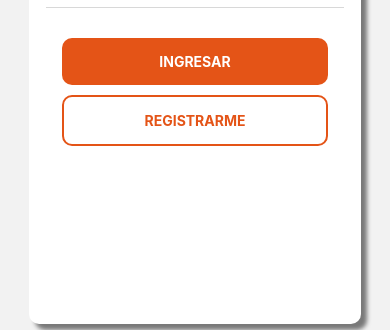
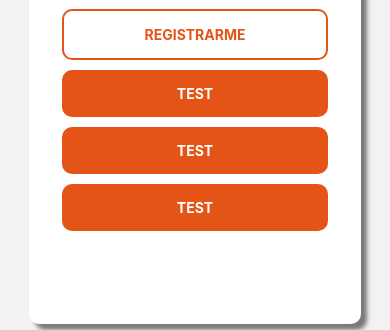
Before and after one commit to leoburgosequi/APPCLIENTESMOVIL, a React Native app: screen /Login in a window 390 px wide. Shown: the part 427-757 px from the top of the page. Built offline with nearby package versions, Linux system fonts and the light colour scheme.

Commit message:
Agregando async y storage functions

```diff
--- a/app/screens/LoginScreen.js
+++ b/app/screens/LoginScreen.js
@@ -1,6 +1,8 @@
 import { Alert, Button, Image, ImageBackground, Keyboard, Text, TextInput, TouchableOpacity, TouchableWithoutFeedback, View } from 'react-native';
 import React, { useContext, useEffect, useState } from 'react';
+import { deleteItem, getItem, saveItem } from '../storage/GeneralStorage';
 
+import AsyncStorage from '@react-native-async-storage/async-storage';
 import LoginBackground from '../resources/LoginBackground.png';
 import { LoginStyles } from '../styles/LoginStyles';
 import LoginUserIcon from '../resources/LoginUserIcon.png';
@@ -8,16 +10,39 @@ import Spinner from 'react-native-loading-spinner-overlay';
 import { StandardStyles } from '../styles/StandardStyles';
 import WhiteLogo from '../resources/WhiteLogo.png';
 
-const LoginScreen = ({navigation}) => {
+const LoginScreen = ({ navigation }) => {
 
     const [email, setEmail] = useState('');
     const [password, setPassword] = useState('');
     const [isLoading, setIsLoading] = useState(false);
-    return (
-<TouchableWithoutFeedback onPress={() => Keyboard.dismiss()}>
+
+
+    const testStorage = async () => {
+        setIsLoading(true);
+        console.log("TestStorage");
+        await saveItem('test:data', "Leonardo Daniel Burgos Hernández");
+        await saveItem('test:dataManager', "Maria fernanda");
+        setIsLoading(false);
+    }
+
+    const testShowStorage = async () => {
+        setIsLoading(true);
+        const data = await getItem("test:data").then((d) => {
+            console.log("data: ", d)
+        })
+        setIsLoading(false);
+    }
+
+    const testDeleteStorage = async () => {
+        setIsLoading(true);
+        await deleteItem("test:dataManager").then(data => console.log("Mensaje final: ",data)).catch(e => console.log(e))
+        setIsLoading(false);
+    }
 
 
 
+    return (
+        <TouchableWithoutFeedback onPress={() => Keyboard.dismiss()}>
             <View style={LoginStyles.container} >
                 <ImageBackground
                     source={LoginBackground}
@@ -72,6 +97,22 @@ const LoginScreen = ({navigation}) => {
                         <Text style={[StandardStyles.simpleTextWhite, { fontWeight: "bold" }]}>TEST</Text>
 
     </TouchableOpacity> */}
+                        <TouchableOpacity style={[StandardStyles.orangePrimaryButton, { marginTop: 10, width: "80%" }]}
+                            onPress={testStorage}  >
+                            <Text style={[StandardStyles.simpleTextWhite, { fontWeight: "bold" }]}>TEST</Text>
+
+                        </TouchableOpacity>
+                        <TouchableOpacity style={[StandardStyles.orangePrimaryButton, { marginTop: 10, width: "80%" }]}
+                            onPress={testShowStorage}  >
+                            <Text style={[StandardStyles.simpleTextWhite, { fontWeight: "bold" }]}>TEST</Text>
+
+                        </TouchableOpacity>
+
+                        <TouchableOpacity style={[StandardStyles.orangePrimaryButton, { marginTop: 10, width: "80%" }]}
+                            onPress={testDeleteStorage}  >
+                            <Text style={[StandardStyles.simpleTextWhite, { fontWeight: "bold" }]}>TEST</Text>
+
+                        </TouchableOpacity>
                     </View>
                 </ImageBackground>
             </View>
--- /dev/null
+++ b/app/storage/GeneralStorage.js
@@ -0,0 +1,45 @@
+import AsyncStorage from '@react-native-async-storage/async-storage';
+import React from "react";
+
+async function saveItem(key,data) {
+    try {
+        await AsyncStorage.setItem(key, data);
+        console.log('Data guardada exitosamente');
+        return data;
+    } catch (error) {
+        console.error('Error al guardar el usuario:', error);
+        return null;
+    }
+}
+
+
+async function getItem(key) {
+    try {
+        const value = await AsyncStorage.getItem(key);
+        if (value !== null) {
+            return value;
+        } else {
+            console.log('No hay datos almacenados para la clave', key);
+            return null;
+        }
+    } catch (error) {
+        console.error('Error al obtener datos: ', error);
+      return null;
+    }
+}
+
+async function deleteItem(key) {
+    try {
+        await AsyncStorage.removeItem(key);
+        const item = await AsyncStorage.getItem(key).then(d => {
+            return d;
+        });
+        return (item === null) ? "data eliminada del storage" : "Error al eliminar la data del storage";
+
+    } catch (error) {
+        console.log("Error al eliminar: ", error);
+        return "Error";
+    }
+}
+
+export { saveItem, getItem, deleteItem}
--- a/package.json
+++ b/package.json
@@ -9,6 +9,7 @@
     "web": "expo start --web"
   },
   "dependencies": {
+    "@react-native-async-storage/async-storage": "^1.23.1",
     "@react-native-community/checkbox": "^0.5.17",
     "@react-navigation/native": "^6.1.17",
     "@react-navigation/native-stack": "^6.9.26",
```
Also changed, not shown: 2 other files (tests, documents, lock files or other folders). Lines whose indentation alone changed are shown as unchanged.
